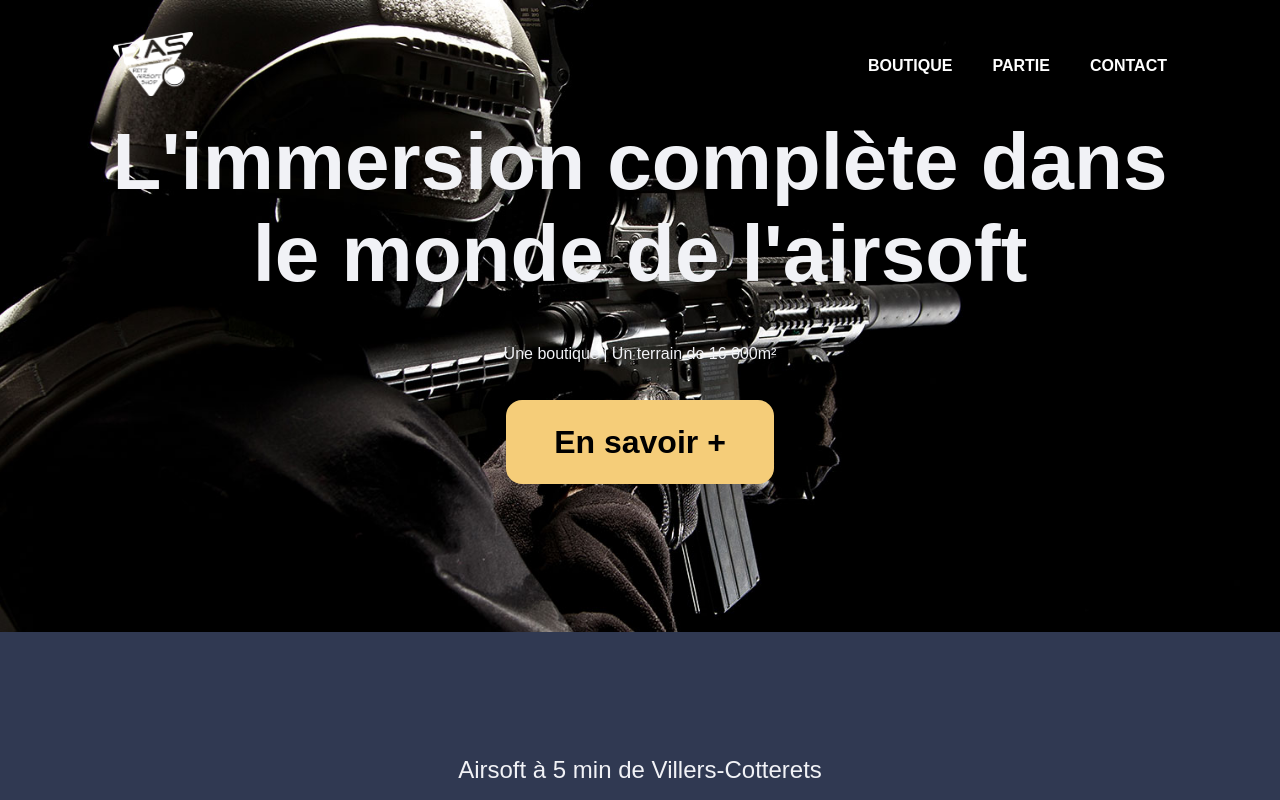
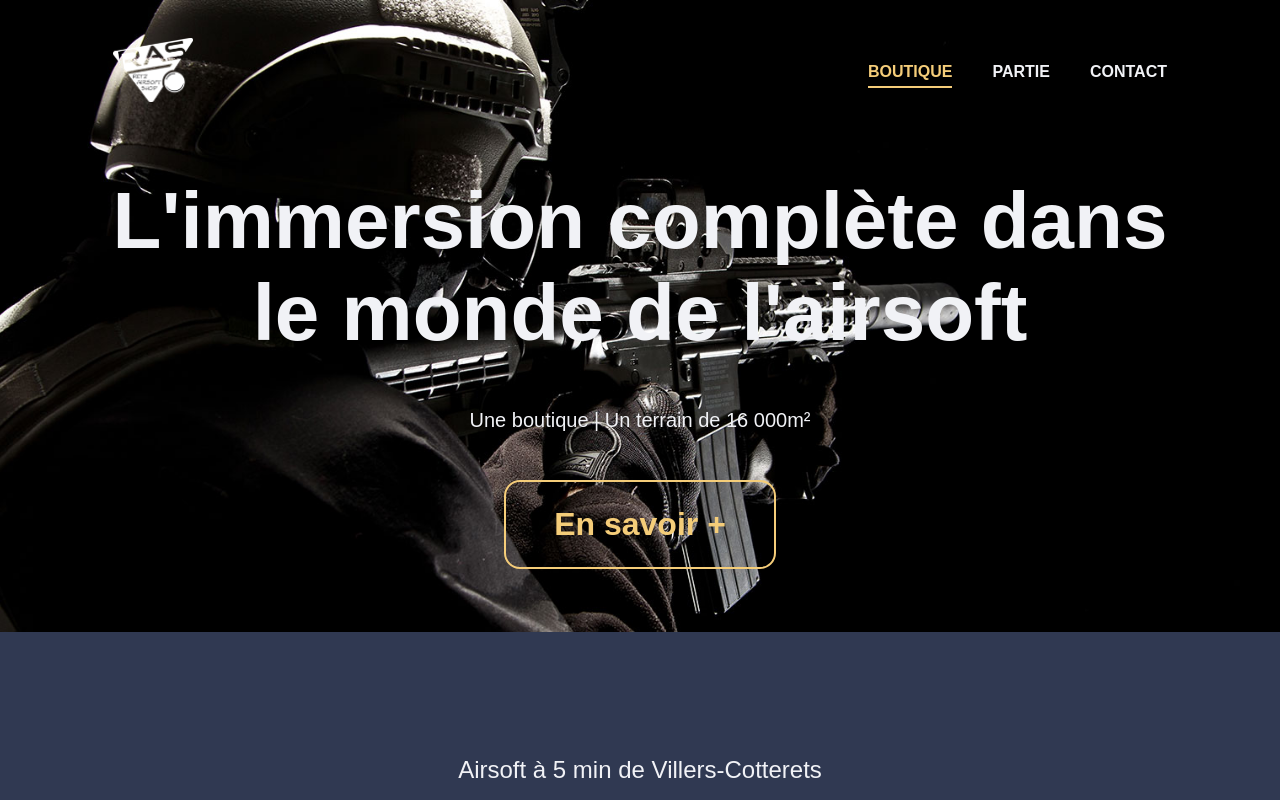
Before and after one commit to Maxime-Cottin/NextJS-GraphQL, a Next.js app: page / in a window 1280 px wide. Shown: the top 800 px of the page. Built offline with nearby package versions, Linux system fonts and the light colour scheme; what apollo-link-prismic would draw is missing.

Commit message:
[WIP] Optimize header styles

```diff
--- a/components/Header.tsx
+++ b/components/Header.tsx
@@ -44,7 +44,7 @@ export const Header = ({ isHomePage }: HeaderProps) => (
     </div>
     <div
       className="catchBanner"
-      style={{ display: isHomePage ? "block" : "none" }}
+      style={{ display: isHomePage ? "flex" : "none" }}
     >
       <h1>L'immersion complète dans le monde de l'airsoft</h1>
       <p>Une boutique | Un terrain de 16 000m²</p>
--- a/sass/globals.scss
+++ b/sass/globals.scss
@@ -10,7 +10,7 @@ body {
   background-color: #303952;
   margin: 0;
   font-family: sans-serif;
-  color: #f1f2f6;
+  color: $whiteTXT;
 }
 
 main {
--- a/sass/partials/_config.scss
+++ b/sass/partials/_config.scss
@@ -1,2 +1,3 @@
 // Colors
 $yellow: #f5cd79;
+$whiteTXT: #f1f2f6;
--- a/sass/partials/_header.scss
+++ b/sass/partials/_header.scss
@@ -10,27 +10,95 @@ header {
   .navContent {
     box-sizing: border-box;
     max-width: 1150px;
-    height: 100px;
+    height: 7rem;
     margin-left: auto;
     margin-right: auto;
-    padding: 1.5rem 3rem;
+    padding: 0 3rem;
     display: flex;
+    justify-content: center;
     align-items: center;
-    justify-content: center;
     .navBar {
       display: none;
       a {
-        color: white;
-        display: flex;
-        align-items: center;
+        color: $whiteTXT;
         text-decoration: none;
         text-transform: uppercase;
-        padding-left: 2.5rem;
+        margin-left: 2.5rem;
         font-weight: 700;
         &:hover {
-          color: #f5cd79;
+          color: $yellow;
+          p::after {
+            width: 75%;
+          }
+        }
+        &:first-of-type {
+          margin-left: 0;
+        }
+        p {
+          position: relative;
+          &::after {
+            position: absolute;
+            content: "";
+            width: 0;
+            height: 2px;
+            left: 0;
+            top: 100%;
+            background-color: $yellow;
+            transition: ease-in-out 450ms;
+          }
+        }
+        &.active {
+          color: $yellow;
+          p::after {
+            content: "";
+            width: 100%;
+            height: 2px;
+            background-color: $yellow;
+            position: absolute;
+            left: 0;
+            top: 100%;
+          }
         }
       }
+    }
+  }
+}
+
+.catchBanner {
+  max-width: 1150px;
+  height: calc(100% - 7rem);
+  flex-direction: column;
+  align-items: center;
+  justify-content: space-evenly;
+  margin-left: auto;
+  margin-right: auto;
+  text-align: center;
+  padding: 0 2rem;
+  box-sizing: border-box;
+  h1 {
+    font-size: 2rem;
+    font-weight: 600;
+    margin: 0;
+    padding: 0;
+  }
+  p {
+    font-size: 1.25rem;
+    font-weight: 300;
+  }
+  a {
+    box-sizing: border-box;
+    position: relative;
+    padding: 1.5rem 3rem;
+    color: $yellow;
+    font-weight: 600;
+    font-size: 2rem;
+    text-decoration: none;
+    border-radius: 1rem;
+    border: 2px solid $yellow;
+    transition: ease-in-out 300ms;
+    &:hover {
+      border: 2px solid $whiteTXT;
+      color: $whiteTXT;
     }
   }
 }
@@ -40,16 +108,16 @@ header {
   width: 100%;
   box-sizing: border-box;
   background-color: rgba(100, 100, 100, 0.5);
+  backdrop-filter: blur(0.5rem);
   z-index: 10;
-  backdrop-filter: blur(0.5rem);
   position: fixed;
   bottom: 0;
   border-radius: 0.5rem 0.5rem 0 0;
-  padding: 1rem 1.5rem;
+  padding: 1rem 2.5rem;
   align-items: center;
   justify-content: space-between;
   a {
-    color: white;
+    color: $whiteTXT;
     display: flex;
     flex-direction: column;
     align-items: center;
@@ -61,53 +129,17 @@ header {
       font-size: 0.75rem;
       margin: 0;
     }
-    &:hover {
-      color: #fff;
-    }
   }
   .active {
-    color: #f5cd79;
-  }
-}
-
-.catchBanner {
-  max-width: 1150px;
-  display: flex;
-  flex-direction: column;
-  align-items: center;
-  justify-content: center;
-  margin-left: auto;
-  margin-right: auto;
-  text-align: center;
-  padding: 0 1.5rem;
-  box-sizing: border-box;
-  h1 {
-    font-size: 2.5rem;
-    font-weight: 600;
-    margin-bottom: 1rem;
-  }
-  p {
-    font-weight: 300;
-    margin-bottom: 3.5rem;
-  }
-  a {
-    padding: 1.5rem 3rem;
-    background-color: #f5cd79;
-    color: black;
-    font-weight: 600;
-    font-size: 2rem;
-    text-decoration: none;
-    border-radius: 1rem;
-    &:hover {
-      background-color: brown;
-    }
+    color: $yellow;
   }
 }
 
 @media (min-width: 768px) {
   header {
     padding: 1rem 0;
-    background-color: #46464680;
+    background-color: rgba(100, 100, 100, 0.5);
+    backdrop-filter: blur(0.5rem);
     .navContent {
       justify-content: space-between;
       .navBar {
--- a/styles/globals.css
+++ b/styles/globals.css
@@ -11,28 +11,96 @@ header img {
 header .navContent {
   box-sizing: border-box;
   max-width: 1150px;
-  height: 100px;
+  height: 7rem;
   margin-left: auto;
   margin-right: auto;
-  padding: 1.5rem 3rem;
+  padding: 0 3rem;
   display: flex;
+  justify-content: center;
   align-items: center;
-  justify-content: center;
 }
 header .navContent .navBar {
   display: none;
 }
 header .navContent .navBar a {
-  color: white;
-  display: flex;
-  align-items: center;
+  color: #f1f2f6;
   text-decoration: none;
   text-transform: uppercase;
-  padding-left: 2.5rem;
+  margin-left: 2.5rem;
   font-weight: 700;
 }
 header .navContent .navBar a:hover {
   color: #f5cd79;
+}
+header .navContent .navBar a:hover p::after {
+  width: 75%;
+}
+header .navContent .navBar a:first-of-type {
+  margin-left: 0;
+}
+header .navContent .navBar a p {
+  position: relative;
+}
+header .navContent .navBar a p::after {
+  position: absolute;
+  content: "";
+  width: 0;
+  height: 2px;
+  left: 0;
+  top: 100%;
+  background-color: #f5cd79;
+  transition: ease-in-out 450ms;
+}
+header .navContent .navBar a.active {
+  color: #f5cd79;
+}
+header .navContent .navBar a.active p::after {
+  content: "";
+  width: 100%;
+  height: 2px;
+  background-color: #f5cd79;
+  position: absolute;
+  left: 0;
+  top: 100%;
+}
+
+.catchBanner {
+  max-width: 1150px;
+  height: calc(100% - 7rem);
+  flex-direction: column;
+  align-items: center;
+  justify-content: space-evenly;
+  margin-left: auto;
+  margin-right: auto;
+  text-align: center;
+  padding: 0 2rem;
+  box-sizing: border-box;
+}
+.catchBanner h1 {
+  font-size: 2rem;
+  font-weight: 600;
+  margin: 0;
+  padding: 0;
+}
+.catchBanner p {
+  font-size: 1.25rem;
+  font-weight: 300;
+}
+.catchBanner a {
+  box-sizing: border-box;
+  position: relative;
+  padding: 1.5rem 3rem;
+  color: #f5cd79;
+  font-weight: 600;
+  font-size: 2rem;
+  text-decoration: none;
+  border-radius: 1rem;
+  border: 2px solid #f5cd79;
+  transition: ease-in-out 300ms;
+}
+.catchBanner a:hover {
+  border: 2px solid #f1f2f6;
+  color: #f1f2f6;
 }
 
 .tabBar {
@@ -40,17 +108,17 @@ header .navContent .navBar a:hover {
   width: 100%;
   box-sizing: border-box;
   background-color: rgba(100, 100, 100, 0.5);
+  backdrop-filter: blur(0.5rem);
   z-index: 10;
-  backdrop-filter: blur(0.5rem);
   position: fixed;
   bottom: 0;
   border-radius: 0.5rem 0.5rem 0 0;
-  padding: 1rem 1.5rem;
+  padding: 1rem 2.5rem;
   align-items: center;
   justify-content: space-between;
 }
 .tabBar a {
-  color: white;
+  color: #f1f2f6;
   display: flex;
   flex-direction: column;
   align-items: center;
@@ -63,51 +131,15 @@ header .navContent .navBar a:hover {
   font-size: 0.75rem;
   margin: 0;
 }
-.tabBar a:hover {
-  color: #fff;
-}
 .tabBar .active {
   color: #f5cd79;
-}
-
-.catchBanner {
-  max-width: 1150px;
-  display: flex;
-  flex-direction: column;
-  align-items: center;
-  justify-content: center;
-  margin-left: auto;
-  margin-right: auto;
-  text-align: center;
-  padding: 0 1.5rem;
-  box-sizing: border-box;
-}
-.catchBanner h1 {
-  font-size: 2.5rem;
-  font-weight: 600;
-  margin-bottom: 1rem;
-}
-.catchBanner p {
-  font-weight: 300;
-  margin-bottom: 3.5rem;
-}
-.catchBanner a {
-  padding: 1.5rem 3rem;
-  background-color: #f5cd79;
-  color: black;
-  font-weight: 600;
-  font-size: 2rem;
-  text-decoration: none;
-  border-radius: 1rem;
-}
-.catchBanner a:hover {
-  background-color: brown;
 }
 
 @media (min-width: 768px) {
   header {
     padding: 1rem 0;
-    background-color: #46464680;
+    background-color: rgba(100, 100, 100, 0.5);
+    backdrop-filter: blur(0.5rem);
   }
   header .navContent {
     justify-content: space-between;
```
Also changed, not shown: 1 other file (tests, documents, lock files or other folders).
